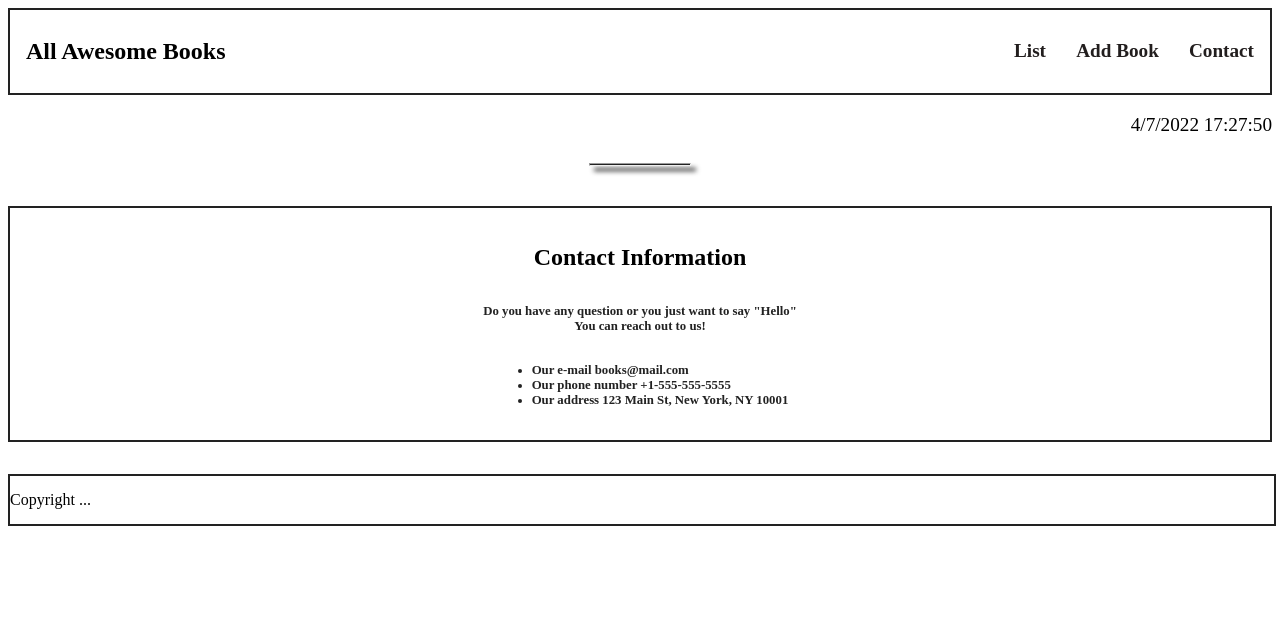
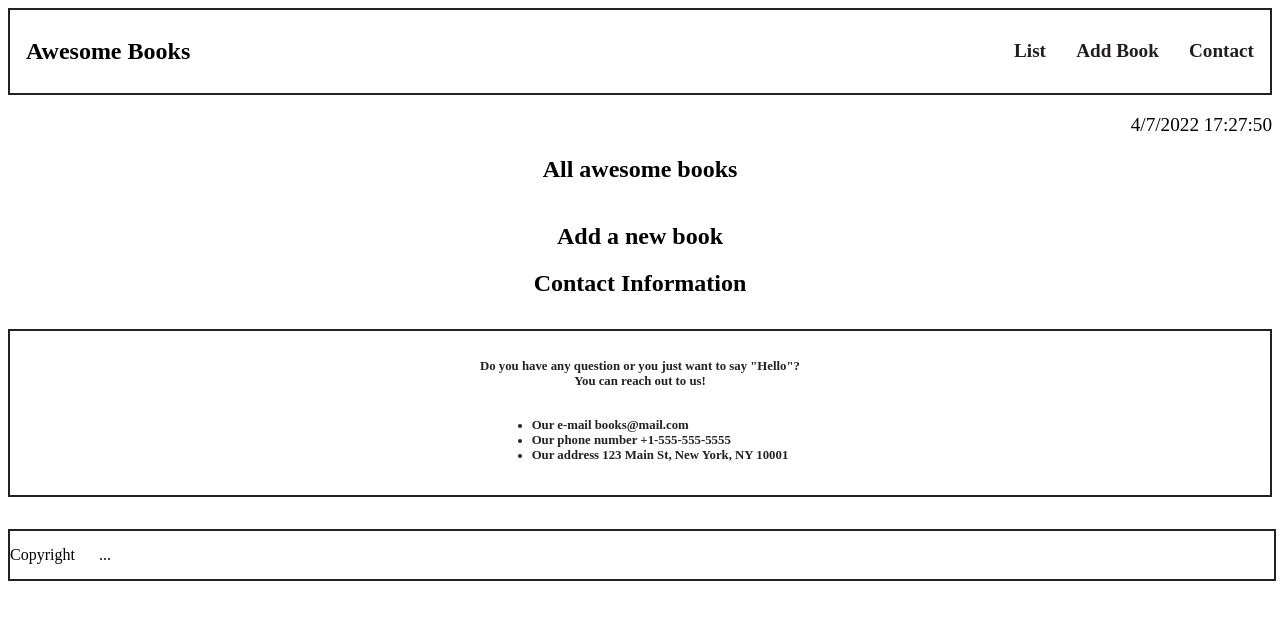
Before and after one commit to robinbenitezmora/Awesome_Books, a website: page index.html in a window 1280 px wide. Both pictures are taken after a click on the link "Contact". Drawn offline with Linux system fonts and the light colour scheme.

Commit message:
Added html elements classes in order to styling better

```diff
--- a/index.html
+++ b/index.html
@@ -9,23 +9,25 @@
 </head>
 <body>
   <header>
-    <h2>All Awesome Books</h2>
+    <h2 class="title_main">Awesome Books</h2>
     <nav>
       <ul>
         <li><a href="#" id="list">List</a></li>
+        <div class="separate"></div>
         <li><a href="#" id="add-book">Add Book</a></li>
+        <div class="separate"></div>
         <li><a href="#" id="contact">Contact</a></li>
       </ul>
     </nav>
   </header>
   <p id="date" class="time"></p>
+  <h2 class="title_list">All awesome books</h2>
   <div class="unique">
     <section id="book_list"></section>
-    <hr class="divide">
   </div>
   <main>
+    <h2 class="title_add_book">Add a new book </h2>
     <form action="/" id="books__add">
-      <h2>Add a New Book </h2>
       <label for="title">
         <input class="data" type="text" id="title" name="title" placeholder="Title" required>
       </label>
@@ -36,9 +38,9 @@
         <input type="submit" value="Add" id="add">
       </label>
     </form>
+    <h2 class="title_footer">Contact Information</h2>
     <section class="contact">
-      <h2>Contact Information</h2>
-      <p>Do you have any question or you just want to say "Hello"<br>
+      <p>Do you have any question or you just want to say "Hello"?<br>
         You can reach out to us!</p>
       <ul>
         <li>Our e-mail books@mail.com</li>
@@ -46,8 +48,8 @@
         <li>Our address 123 Main St, New York, NY 10001</li>
       </ul>
     </section>
-    <footer>
-      Copyright ...
+    <footer class="footer_class">
+      Copyright &nbsp;&nbsp;&nbsp;&nbsp;&nbsp;...
     </footer>
   </main>
   <script src="./main.js" type="module"></script>
```
